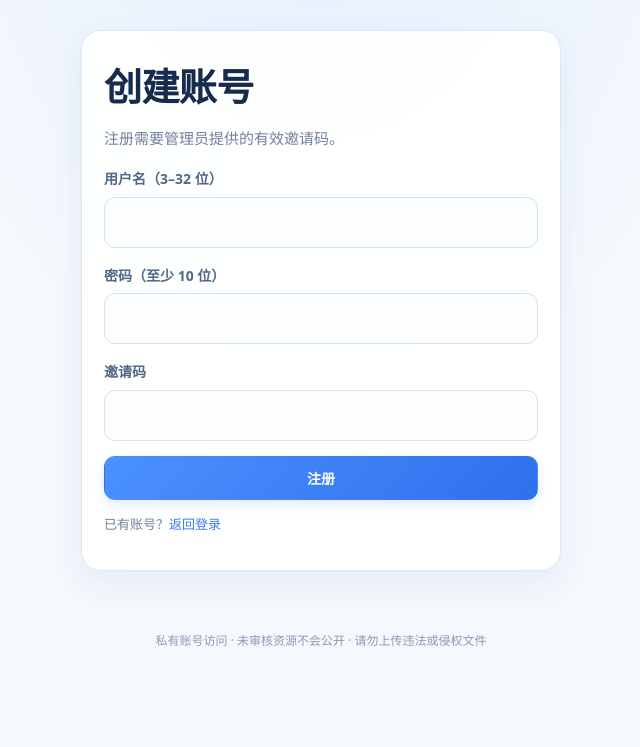
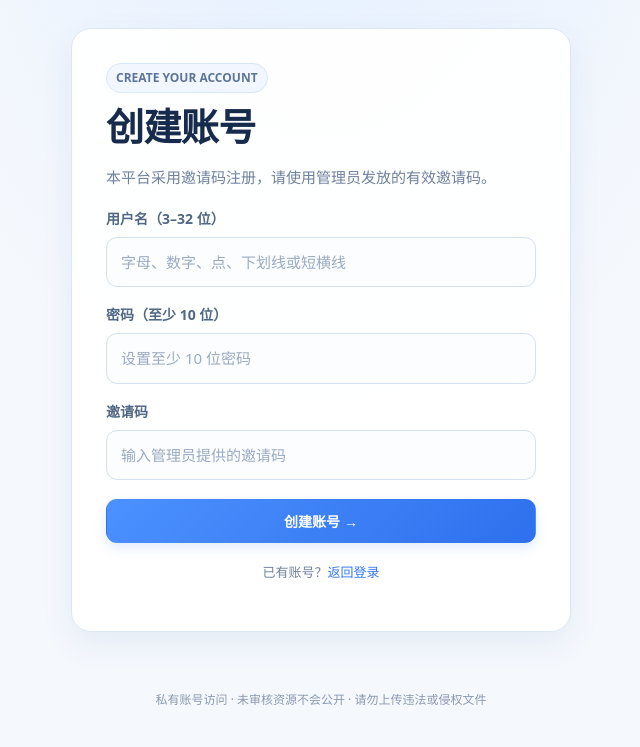
Before and after one commit to likejack759-gif/archive-cloud-platform, a FastAPI app: template app/templates/register.html in a window 1280 px wide. Shown: the part 98-845 px from the top of the page, without its empty margins (319-959 px from the left). Before the commit the page ends 744 px from the top, so only its background shows below. Run offline with FastAPI, Linux system fonts and the light colour scheme; the template is opened without the code that fills it, so the values that code supplies are empty; parts of the project's set-up code (start-up, migrations or seed data) failed here and were passed over; some libraries are stand-ins or nearby versions.

Commit message:
Refresh invitation registration page

```diff
--- a/app/templates/register.html
+++ b/app/templates/register.html
@@ -1,3 +1,6 @@
-{% extends "base.html" %}{% block title %}邀请码注册{% endblock %}{% block content %}
-<div class="panel" style="max-width:480px;margin:30px auto"><h1>创建账号</h1><p class="muted">注册需要管理员提供的有效邀请码。</p>{% if error %}<div class="notice error">{{ error }}</div>{% endif %}
-<form method="post" action="/register"><label>用户名（3–32 位）</label><input name="username" autocomplete="username" pattern="[A-Za-z0-9_.-]{3,32}" required maxlength="32"><label>密码（至少 10 位）</label><input name="password" type="password" autocomplete="new-password" minlength="10" maxlength="128" required><label>邀请码</label><input name="invite" autocomplete="off" required maxlength="100"><button style="width:100%">注册</button></form><p class="muted small">已有账号？<a href="/login">返回登录</a></p></div>{% endblock %}
+{% extends "base.html" %}{% block title %}邀请码注册 · 云端资源库{% endblock %}{% block content %}
+<div class="panel" style="max-width:500px;margin:28px auto;padding:clamp(20px,5vw,34px)">
+<div class="tag">CREATE YOUR ACCOUNT</div><h1>创建账号</h1><p class="muted">本平台采用邀请码注册，请使用管理员发放的有效邀请码。</p>
+{% if error %}<div class="notice error">{{ error }}</div>{% endif %}
+<form method="post" action="/register"><label>用户名（3–32 位）</label><input name="username" autocomplete="username" pattern="[A-Za-z0-9_.-]{3,32}" required maxlength="32" placeholder="字母、数字、点、下划线或短横线"><label>密码（至少 10 位）</label><input name="password" type="password" autocomplete="new-password" minlength="10" maxlength="128" required placeholder="设置至少 10 位密码"><label>邀请码</label><input name="invite" autocomplete="off" required maxlength="100" placeholder="输入管理员提供的邀请码"><button style="width:100%;margin-top:4px">创建账号 →</button></form>
+<p class="muted small" style="text-align:center;margin-top:18px">已有账号？<a href="/login">返回登录</a></p></div>{% endblock %}
```
